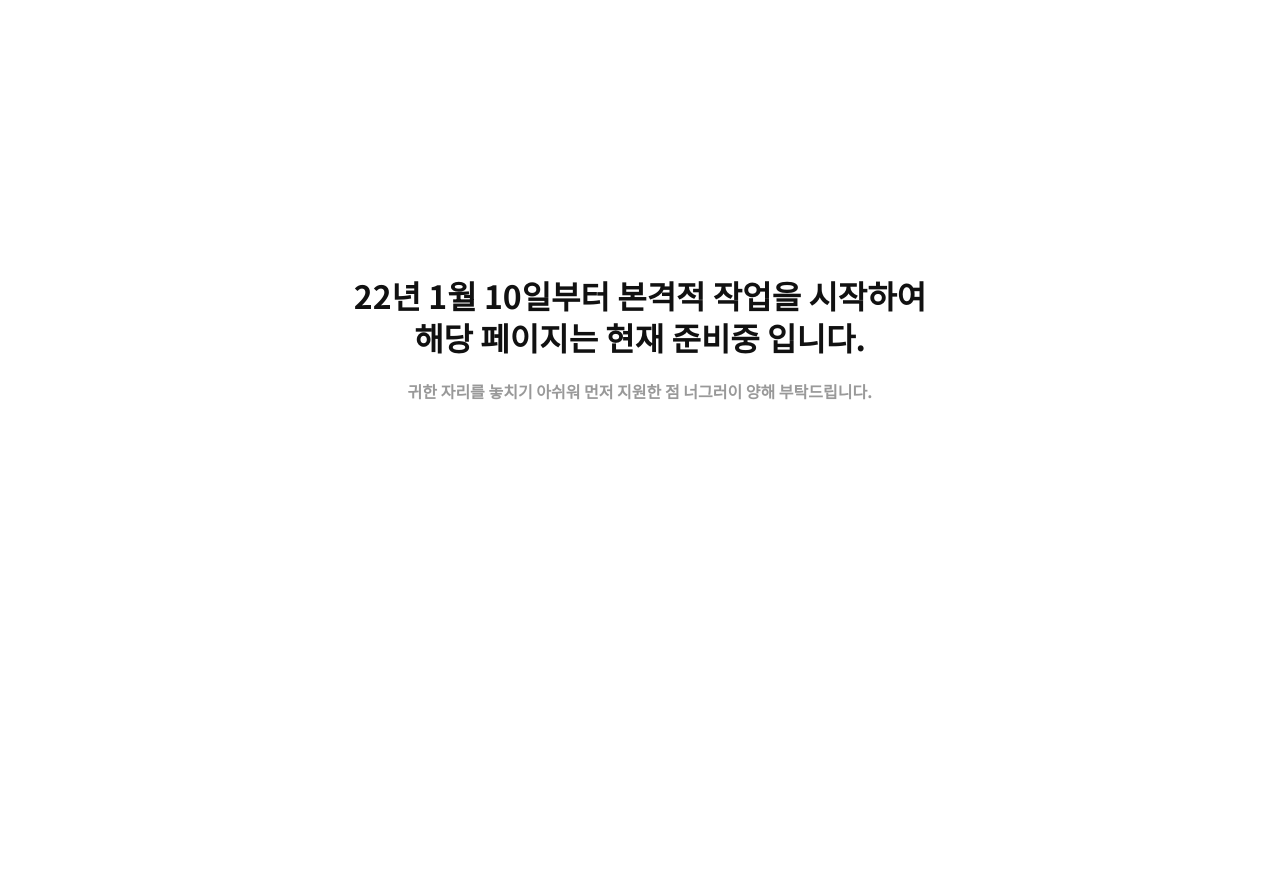
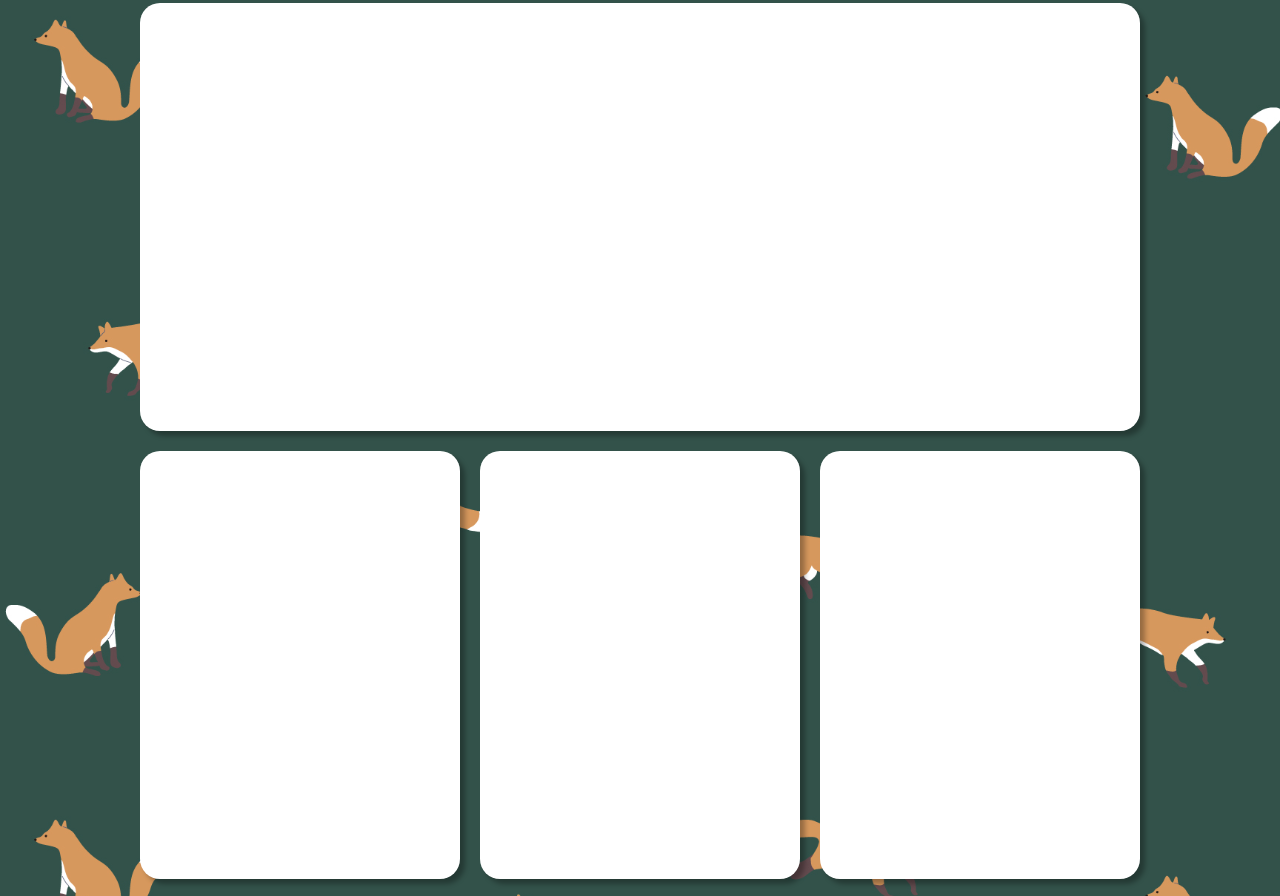
Before and after one commit to yuziwoo/portfolio3, a plain HTML site: page skill.html in a window 1280 px wide. Shown: the part 61-957 px from the top of the page. Before the commit the page ends 800 px from the top, so only its background shows below. Drawn offline with Linux system fonts and the light colour scheme.

Commit message:
skill 임시 저장

```diff
--- /dev/null
+++ b/css/skill.css
@@ -0,0 +1,42 @@
+body {
+  background-image: url("../img/skill.jpg");
+  background-size: cover;
+  background-position: center center;
+  background-repeat: no-repeat;
+  background-attachment: fixed;
+  overflow-x: hidden;
+}
+.info{
+  width: 1000px;
+  height: 428px;
+  background: white;
+  border-radius: 20px;
+  box-shadow: 5px 5px 5px rgba(0, 0, 0, 0.3);
+  transition: all 0.5s;
+  margin: 64px auto 0px;
+}
+
+.skills{
+  display: flex;
+  justify-content: space-between;
+  align-items: flex-start;
+  padding-top: 20px;
+  flex-wrap: wrap;
+  width: 1000px;
+  margin: auto;
+}
+
+.skills .box{
+  width: 320px;
+  height: 428px;
+  background: white;
+  border-radius: 20px;
+  box-shadow: 5px 5px 5px rgba(0, 0, 0, 0.3);
+  margin-bottom: 20px;
+  transition: all 0.5s;
+  cursor: pointer;
+}
+
+.skills .box:hover{
+  background: #FCEAFF;
+}
--- a/skill.html
+++ b/skill.html
@@ -31,18 +31,26 @@
     <!-- CSS-->
     <link rel="stylesheet" href="css/custom.css">
     <link rel="stylesheet" href="css/temporary.css">
+    <link rel="stylesheet" href="css/skill.css">
 
     <!-- JavaScript -->
     <script type="text/javascript" src="js/custom.js">/**/</script>
 
   </head>
   <body>
-    <section>
-      <div class="info">
-        <h1>22년 1월 10일부터 본격적 작업을 시작하여<br>
-        해당 페이지는 현재 준비중 입니다.</h1>
-        <h3>귀한 자리를 놓치기 아쉬워 먼저 지원한 점 너그러이 양해 부탁드립니다.</h3>
+    <section class="info">
+
+    </section>
+    <section class="skills">
+      <div class="box">
+
       </div>
+      <div class="box"></div>
+      <div class="box"></div>
+      <div class="box"></div>
+      <div class="box"></div>
+      <div class="box"></div>
+      <div class="box"></div>
     </section>
 
   </body>
```
Also changed, not shown: img/skill.jpg (added).
